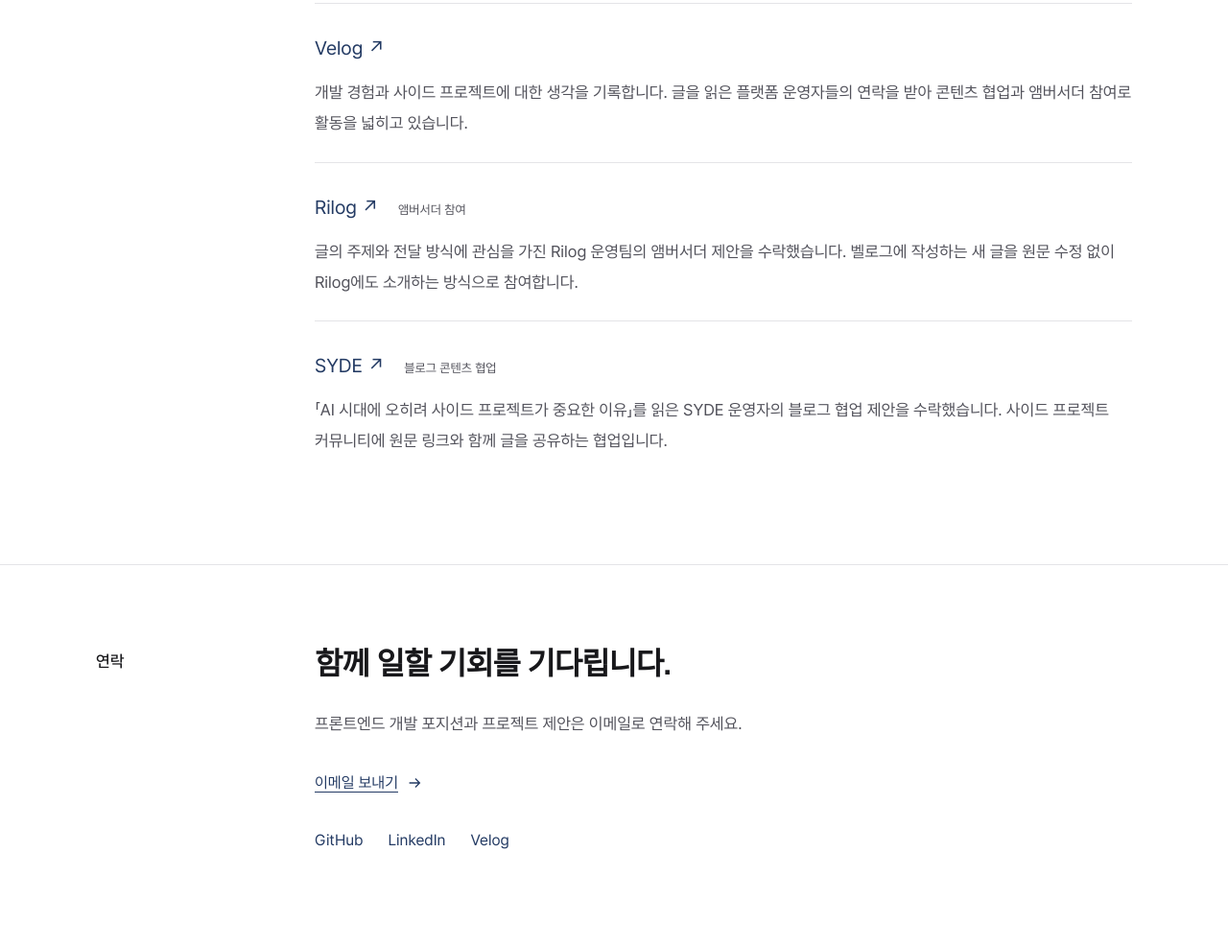
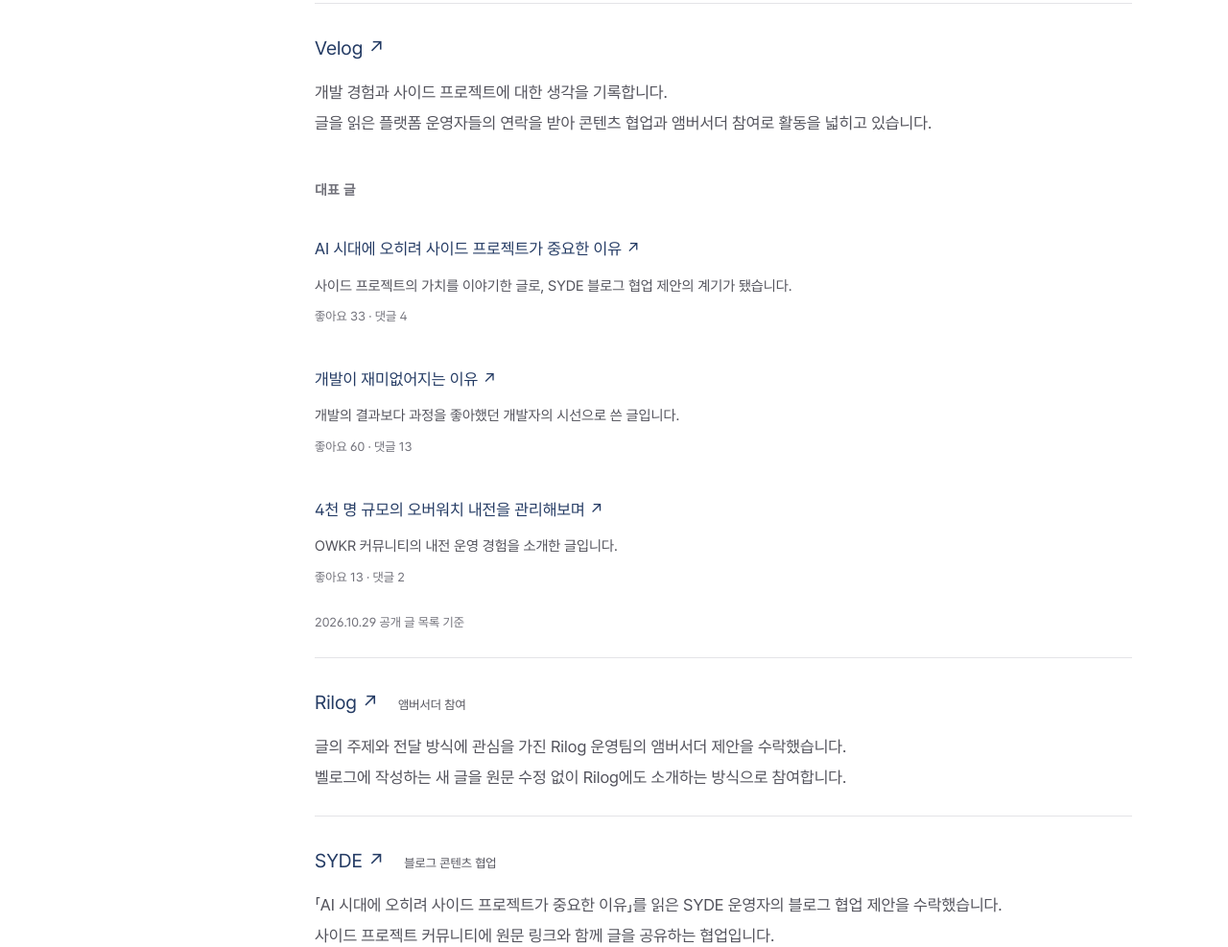
Before and after one commit to qtaghdi/portfolio, an Astro site: page / in a window 1280 px wide. Shown: the part 4107-5094 px from the top of the page at 96% size. Built offline with nearby package versions, Linux system fonts and the light colour scheme; Astro itself is replaced by a stand-in of ours; no server answers; a web font is replaced by a local one.

Commit message:
content: feature Velog posts with verified public engagement

```diff
--- a/src/components/Writing.astro
+++ b/src/components/Writing.astro
@@ -3,6 +3,11 @@ import type { Locale } from '../i18n';
 interface Props { locale: Locale; }
 const { locale } = Astro.props;
 const ko = locale === 'ko';
+const posts = [
+  { slug: 'AI-시대에-오히려-사이드-프로젝트가-중요한-이유', title: 'AI 시대에 오히려 사이드 프로젝트가 중요한 이유', summary: ko ? '사이드 프로젝트의 가치를 이야기한 글로, SYDE 블로그 협업 제안의 계기가 됐습니다.' : 'A post on the value of side projects that led to an invitation to collaborate with SYDE.', likes: 33, comments: 4 },
+  { slug: '개발이-재미없어지는-이유', title: '개발이 재미없어지는 이유', summary: ko ? '개발의 결과보다 과정을 좋아했던 개발자의 시선으로 쓴 글입니다.' : 'A reflection from a developer who enjoyed the process of building more than the result.', likes: 60, comments: 13 },
+  { slug: '4천-명-규모의-오버워치-내전을-관리해보며', title: '4천 명 규모의 오버워치 내전을 관리해보며', summary: ko ? 'OWKR 커뮤니티의 내전 운영 경험을 소개한 글입니다.' : 'Writing about organizing community matches at OWKR.', likes: 13, comments: 2 },
+];
 ---
 <section id="writing" class="writing-section">
   <div class="shell writing-grid">
@@ -11,17 +16,26 @@ const ko = locale === 'ko';
       <h3>{ko ? '경험을 글로 나누고, 새로운 연결로 이어갑니다.' : 'Sharing experiences through writing and community.'}</h3>
       <div class="activity">
         <a href="https://velog.io/@qtaghdi/posts" target="_blank" rel="noopener noreferrer">Velog ↗</a>
-        <p>{ko ? '개발 경험과 사이드 프로젝트에 대한 생각을 기록합니다. 글을 읽은 플랫폼 운영자들의 연락을 받아 콘텐츠 협업과 앰버서더 참여로 활동을 넓히고 있습니다.' : 'I write about development and side projects. Invitations from platform founders who read my posts have led to content collaborations and an ambassador role.'}</p>
+        <p>{(ko ? '개발 경험과 사이드 프로젝트에 대한 생각을 기록합니다.\n글을 읽은 플랫폼 운영자들의 연락을 받아 콘텐츠 협업과 앰버서더 참여로 활동을 넓히고 있습니다.' : 'I write about development and side projects.\nInvitations from platform founders who read my posts have led to content collaborations and an ambassador role.').split('\n').map((line, index) => <Fragment>{index > 0 && <br />}{line}</Fragment>)}</p>
+      </div>
+      <div class="featured-posts">
+        <h4>{ko ? '대표 글' : 'Selected writing'}</h4>
+        <ul>{posts.map((post) => <li>
+          <a class="post-title" href={`https://velog.io/@qtaghdi/${encodeURIComponent(post.slug)}`} target="_blank" rel="noopener noreferrer">{post.title} ↗</a>
+          <p>{post.summary}</p>
+          <small>{ko ? `좋아요 ${post.likes} · 댓글 ${post.comments}` : `${post.likes} likes · ${post.comments} comments`}</small>
+        </li>)}</ul>
+        <p class="stats-date">{ko ? '2026.10.29 공개 글 목록 기준' : 'Public post listing as of Oct 29, 2026'}</p>
       </div>
       <div class="activity">
         <a href="https://www.rilog.kr/feeds" target="_blank" rel="noopener noreferrer">Rilog ↗</a>
         <span>{ko ? '앰버서더 참여' : 'Ambassador'}</span>
-        <p>{ko ? '글의 주제와 전달 방식에 관심을 가진 Rilog 운영팀의 앰버서더 제안을 수락했습니다. 벨로그에 작성하는 새 글을 원문 수정 없이 Rilog에도 소개하는 방식으로 참여합니다.' : 'I accepted an ambassador invitation from the Rilog team, who appreciated the topics and clarity of my writing. The collaboration allows new Velog posts to be shared on Rilog without altering the originals.'}</p>
+        <p>{(ko ? '글의 주제와 전달 방식에 관심을 가진 Rilog 운영팀의 앰버서더 제안을 수락했습니다.\n벨로그에 작성하는 새 글을 원문 수정 없이 Rilog에도 소개하는 방식으로 참여합니다.' : 'I accepted an ambassador invitation from the Rilog team, who appreciated the topics and clarity of my writing.\nThe collaboration allows new Velog posts to be shared on Rilog without altering the originals.').split('\n').map((line, index) => <Fragment>{index > 0 && <br />}{line}</Fragment>)}</p>
       </div>
       <div class="activity">
         <a href="https://syde.kr/" target="_blank" rel="noopener noreferrer">SYDE ↗</a>
         <span>{ko ? '블로그 콘텐츠 협업' : 'Blog collaboration'}</span>
-        <p>{ko ? '「AI 시대에 오히려 사이드 프로젝트가 중요한 이유」를 읽은 SYDE 운영자의 블로그 협업 제안을 수락했습니다. 사이드 프로젝트 커뮤니티에 원문 링크와 함께 글을 공유하는 협업입니다.' : 'After reading my post about why side projects matter in the AI era, the SYDE founder invited me to collaborate on its blog. I accepted the invitation to share writing with links to the original posts.'}</p>
+        <p>{(ko ? '「AI 시대에 오히려 사이드 프로젝트가 중요한 이유」를 읽은 SYDE 운영자의 블로그 협업 제안을 수락했습니다.\n사이드 프로젝트 커뮤니티에 원문 링크와 함께 글을 공유하는 협업입니다.' : 'After reading my post about why side projects matter in the AI era, the SYDE founder invited me to collaborate on its blog.\nI accepted the invitation to share writing with links to the original posts.').split('\n').map((line, index) => <Fragment>{index > 0 && <br />}{line}</Fragment>)}</p>
       </div>
     </div>
   </div>
@@ -32,6 +46,14 @@ const ko = locale === 'ko';
   .writing-grid { display: grid; grid-template-columns: 180px minmax(0,1fr); gap: 48px; }
   h2 { font-size: 17px; font-weight: 500; padding-top: 7px; }
   h3 { font-size: 32px; line-height: 1.45; letter-spacing: -.035em; word-break: keep-all; margin-bottom: 32px; }
+  ul { list-style: none; padding: 0; }
+  .featured-posts { padding-bottom: 24px; }
+  h4 { font-size: 14px; color: $gunmetal; margin-bottom: 12px; }
+  li { padding: 16px 0; }
+  .post-title { font-size: 17px; line-height: 1.6; }
+  li p { font-size: 15px; margin-top: 2px; }
+  small, .stats-date { color: $gunmetal; font-size: 13px; line-height: 1.8; }
+  small { display: block; margin-top: 6px; }
   .activity { padding: 24px 0; border-top: 1px solid $line; }
   a { color: $accent; font-size: 20px; display: inline-flex; align-items: center; min-height: 44px; }
   span { display: inline-block; color: $silver; font-size: 13px; margin-left: 16px; }
```
